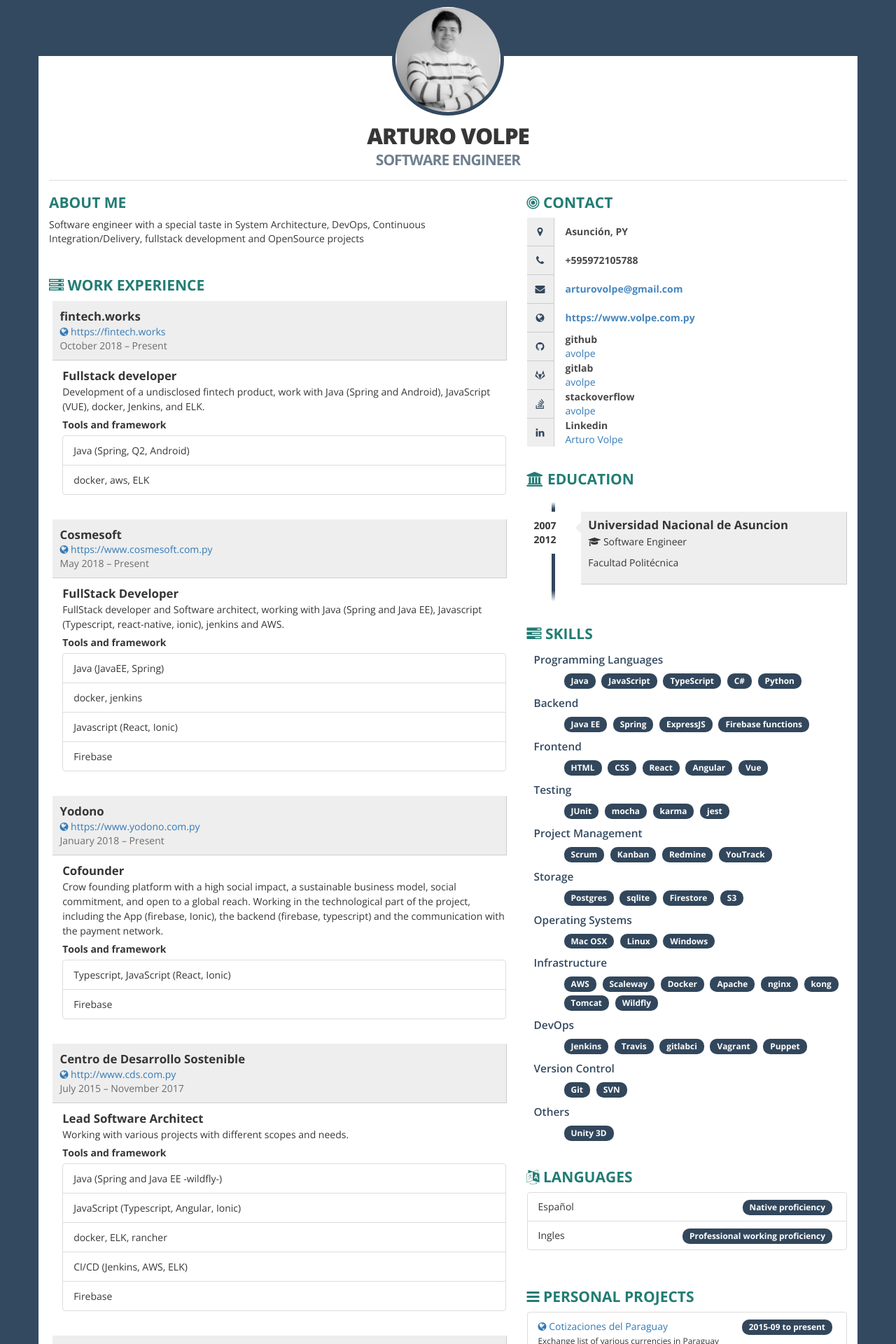
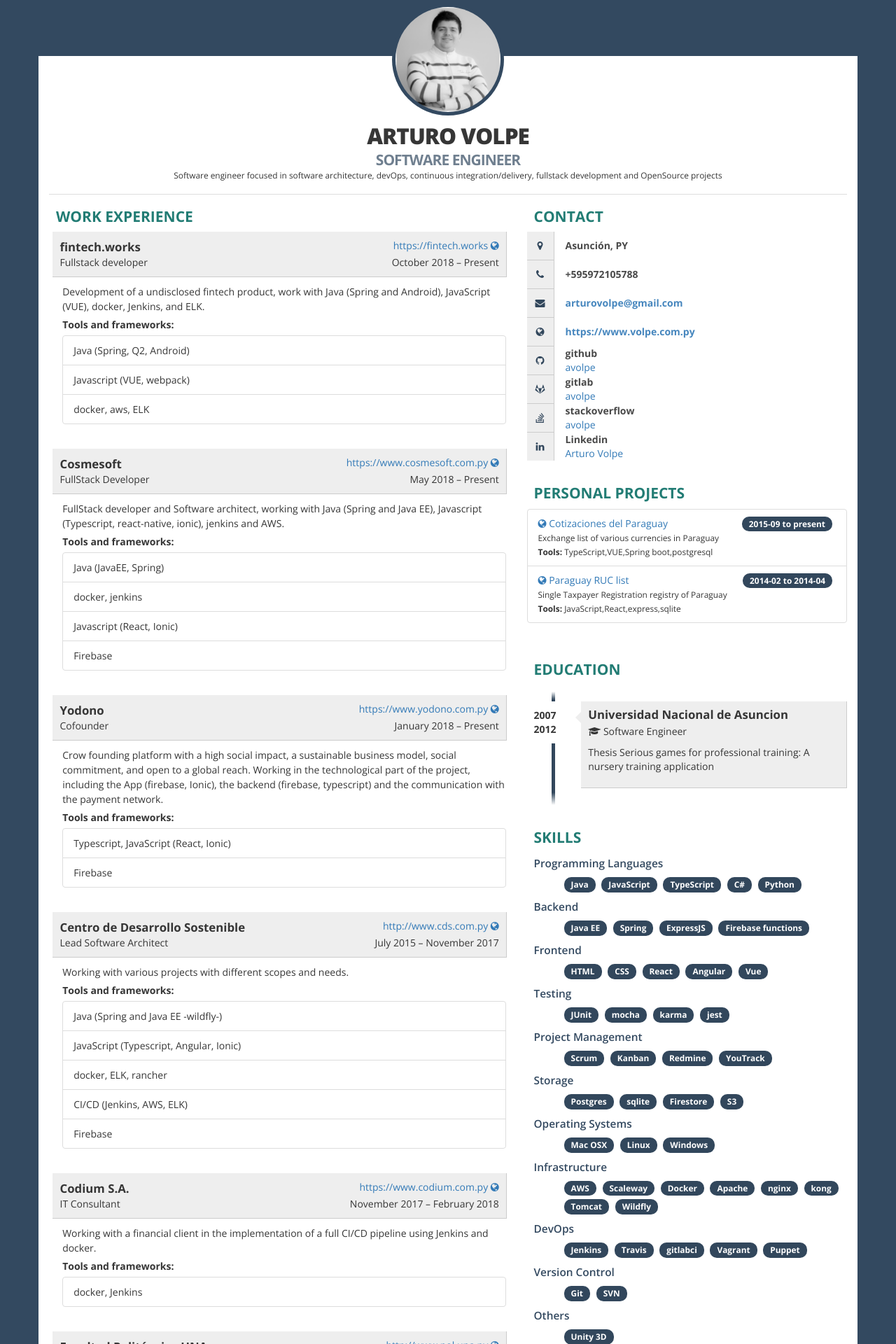
Before and after one commit to aVolpe/aVolpe.github.io, a Jekyll site: the page resume.html, which Jekyll copies as it is, in a window 1280 px wide. Shown: the top 1920 px of the page at 70% size. Built offline with Jekyll 4.4.1, drawn with Linux system fonts in a browser that asks for light colours; some of the changed text lies outside the part shown.

Commit message:
feat: update english cv

```diff
--- a/resume.html
+++ b/resume.html
@@ -286,6 +286,11 @@ blockquote {
   border-bottom: 1px solid #eee;
 }
 
+.section-title {
+  padding-left: 10px;
+}
+
+
     </style>
     <style type="text/css" media="print">
     body {
@@ -393,39 +398,44 @@ blockquote,
             </div>
             <div id="text-header" >
               <h1>Arturo Volpe<br><span>Software engineer</span></h1>
+              <small>
+              Software engineer focused in software architecture, devOps, continuous integration&#x2F;delivery, fullstack development and OpenSource projects
+              </small>
+            </div>
+            <div>
             </div>
           </div>
         </div>
       </div>
       <div class="row">
         <div class="col-xs-12 col-sm-7">
-          <!-- ABOUT ME -->
-          <div class="box">
-            <h2>About me</h2>
-            <p>Software engineer with a special taste in System Architecture, DevOps, Continuous Integration/Delivery, fullstack development and OpenSource projects</p>
-          </div>
           <!-- WORK EXPERIENCE -->
           <div class="box">
-            <h2><i class= "fa fa-server ico"></i> Work Experience</h2>
+            <h2 class="section-title"> Work Experience</h2>
               <div class="job clearfix">
                 <div class="row">
                   <div class="details">
-                    <div class="where">fintech.works</div>
-                    <div class="address">
-                      <a href="https:&#x2F;&#x2F;fintech.works" target= "_blank"><i class="fa fa-globe ico"></i> https:&#x2F;&#x2F;fintech.works</a>
+                    <div class="row">
+                      <div class="col-xs-6 where">fintech.works</div>
+                      <div class="col-xs-6 address" style="text-align: right">
+                        <a href="https:&#x2F;&#x2F;fintech.works" target= "_blank">https:&#x2F;&#x2F;fintech.works <i class="fa fa-globe ico"></i></a>
+                      </div>
                     </div>
-                    <div class="year">October 2018 – Present</div>
+                    <div class="row">
+                      <div class="col-xs-6 address">Fullstack developer</div>
+                      <div class="col-xs-6" style="text-align: right">October 2018 – Present</div>
+                    </div>
                   </div>
                 </div>
                 <div class="row">
                   <div class="job-details col-xs-11">
-                    <div class="profession">Fullstack developer</div>
                     <div class="description">
                       Development of a undisclosed fintech product, work with Java (Spring and Android), JavaScript (VUE), docker, Jenkins, and ELK.
-                      <div class="highlights">Tools and framework</div>
+                      <div class="highlights">Tools and frameworks:</div>
                       <ul class="list-group">
-                        <li class="list-group-item">Java (Spring, Q2, Android)</li>
-                        <li class="list-group-item">docker, aws, ELK</li>
+                        <li class="list-group-item" >Java (Spring, Q2, Android)</li>
+                        <li class="list-group-item" >Javascript (VUE, webpack)</li>
+                        <li class="list-group-item" >docker, aws, ELK</li>
                       </ul>
                     </div>
                   </div>
@@ -434,24 +444,28 @@ blockquote,
               <div class="job clearfix">
                 <div class="row">
                   <div class="details">
-                    <div class="where">Cosmesoft</div>
-                    <div class="address">
-                      <a href="https:&#x2F;&#x2F;www.cosmesoft.com.py" target= "_blank"><i class="fa fa-globe ico"></i> https:&#x2F;&#x2F;www.cosmesoft.com.py</a>
+                    <div class="row">
+                      <div class="col-xs-6 where">Cosmesoft</div>
+                      <div class="col-xs-6 address" style="text-align: right">
+                        <a href="https:&#x2F;&#x2F;www.cosmesoft.com.py" target= "_blank">https:&#x2F;&#x2F;www.cosmesoft.com.py <i class="fa fa-globe ico"></i></a>
+                      </div>
                     </div>
-                    <div class="year">May 2018 – Present</div>
+                    <div class="row">
+                      <div class="col-xs-6 address">FullStack Developer</div>
+                      <div class="col-xs-6" style="text-align: right">May 2018 – Present</div>
+                    </div>
                   </div>
                 </div>
                 <div class="row">
                   <div class="job-details col-xs-11">
-                    <div class="profession">FullStack Developer</div>
                     <div class="description">
                       FullStack developer and Software architect, working with Java (Spring and Java EE), Javascript (Typescript, react-native, ionic), jenkins and AWS.
-                      <div class="highlights">Tools and framework</div>
+                      <div class="highlights">Tools and frameworks:</div>
                       <ul class="list-group">
-                        <li class="list-group-item">Java (JavaEE, Spring)</li>
-                        <li class="list-group-item">docker, jenkins</li>
-                        <li class="list-group-item">Javascript (React, Ionic)</li>
-                        <li class="list-group-item">Firebase</li>
+                        <li class="list-group-item" >Java (JavaEE, Spring)</li>
+                        <li class="list-group-item" >docker, jenkins</li>
+                        <li class="list-group-item" >Javascript (React, Ionic)</li>
+                        <li class="list-group-item" >Firebase</li>
                       </ul>
                     </div>
                   </div>
@@ -460,22 +474,26 @@ blockquote,
               <div class="job clearfix">
                 <div class="row">
                   <div class="details">
-                    <div class="where">Yodono</div>
-                    <div class="address">
-                      <a href="https:&#x2F;&#x2F;www.yodono.com.py" target= "_blank"><i class="fa fa-globe ico"></i> https:&#x2F;&#x2F;www.yodono.com.py</a>
+                    <div class="row">
+                      <div class="col-xs-6 where">Yodono</div>
+                      <div class="col-xs-6 address" style="text-align: right">
+                        <a href="https:&#x2F;&#x2F;www.yodono.com.py" target= "_blank">https:&#x2F;&#x2F;www.yodono.com.py <i class="fa fa-globe ico"></i></a>
+                      </div>
                     </div>
-                    <div class="year">January 2018 – Present</div>
+                    <div class="row">
+                      <div class="col-xs-6 address">Cofounder</div>
+                      <div class="col-xs-6" style="text-align: right">January 2018 – Present</div>
+                    </div>
                   </div>
                 </div>
                 <div class="row">
                   <div class="job-details col-xs-11">
-                    <div class="profession">Cofounder</div>
                     <div class="description">
                       Crow founding platform with a high social impact, a sustainable business model, social commitment, and open to a global reach.  Working in the technological part of the project, including the App (firebase, Ionic), the backend (firebase, typescript) and the communication with the payment network.
-                      <div class="highlights">Tools and framework</div>
+                      <div class="highlights">Tools and frameworks:</div>
                       <ul class="list-group">
-                        <li class="list-group-item">Typescript, JavaScript (React, Ionic)</li>
-                        <li class="list-group-item">Firebase</li>
+                        <li class="list-group-item" >Typescript, JavaScript (React, Ionic)</li>
+                        <li class="list-group-item" >Firebase</li>
                       </ul>
                     </div>
                   </div>
@@ -484,25 +502,29 @@ blockquote,
               <div class="job clearfix">
                 <div class="row">
                   <div class="details">
-                    <div class="where">Centro de Desarrollo Sostenible</div>
-                    <div class="address">
-                      <a href="http:&#x2F;&#x2F;www.cds.com.py" target= "_blank"><i class="fa fa-globe ico"></i> http:&#x2F;&#x2F;www.cds.com.py</a>
+                    <div class="row">
+                      <div class="col-xs-6 where">Centro de Desarrollo Sostenible</div>
+                      <div class="col-xs-6 address" style="text-align: right">
+                        <a href="http:&#x2F;&#x2F;www.cds.com.py" target= "_blank">http:&#x2F;&#x2F;www.cds.com.py <i class="fa fa-globe ico"></i></a>
+                      </div>
                     </div>
-                    <div class="year">July 2015 – November 2017</div>
+                    <div class="row">
+                      <div class="col-xs-6 address">Lead Software Architect</div>
+                      <div class="col-xs-6" style="text-align: right">July 2015 – November 2017</div>
+                    </div>
                   </div>
                 </div>
                 <div class="row">
                   <div class="job-details col-xs-11">
-                    <div class="profession">Lead Software Architect</div>
                     <div class="description">
                       Working with various projects with different scopes and needs.
-                      <div class="highlights">Tools and framework</div>
+                      <div class="highlights">Tools and frameworks:</div>
                       <ul class="list-group">
-                        <li class="list-group-item">Java (Spring and Java EE -wildfly-)</li>
-                        <li class="list-group-item">JavaScript (Typescript, Angular, Ionic)</li>
-                        <li class="list-group-item">docker, ELK, rancher</li>
-                        <li class="list-group-item">CI/CD (Jenkins, AWS, ELK)</li>
-                        <li class="list-group-item">Firebase</li>
+                        <li class="list-group-item" >Java (Spring and Java EE -wildfly-)</li>
+                        <li class="list-group-item" >JavaScript (Typescript, Angular, Ionic)</li>
+                        <li class="list-group-item" >docker, ELK, rancher</li>
+                        <li class="list-group-item" >CI/CD (Jenkins, AWS, ELK)</li>
+                        <li class="list-group-item" >Firebase</li>
                       </ul>
                     </div>
                   </div>
@@ -511,21 +533,25 @@ blockquote,
               <div class="job clearfix">
                 <div class="row">
                   <div class="details">
-                    <div class="where">Codium S.A.</div>
-                    <div class="address">
-                      <a href="https:&#x2F;&#x2F;www.codium.com.py" target= "_blank"><i class="fa fa-globe ico"></i> https:&#x2F;&#x2F;www.codium.com.py</a>
+                    <div class="row">
+                      <div class="col-xs-6 where">Codium S.A.</div>
+                      <div class="col-xs-6 address" style="text-align: right">
+                        <a href="https:&#x2F;&#x2F;www.codium.com.py" target= "_blank">https:&#x2F;&#x2F;www.codium.com.py <i class="fa fa-globe ico"></i></a>
+                      </div>
                     </div>
-                    <div class="year">November 2017 – February 2018</div>
+                    <div class="row">
+                      <div class="col-xs-6 address">IT Consultant</div>
+                      <div class="col-xs-6" style="text-align: right">November 2017 – February 2018</div>
+                    </div>
                   </div>
                 </div>
                 <div class="row">
                   <div class="job-details col-xs-11">
-                    <div class="profession">IT Consultant</div>
                     <div class="description">
                       Working with a financial client in the implementation of a full CI/CD pipeline using Jenkins and docker.
-                      <div class="highlights">Tools and framework</div>
+                      <div class="highlights">Tools and frameworks:</div>
                       <ul class="list-group">
-                        <li class="list-group-item">docker, Jenkins</li>
+                        <li class="list-group-item" >docker, Jenkins</li>
                       </ul>
                     </div>
                   </div>
@@ -534,22 +560,26 @@ blockquote,
               <div class="job clearfix">
                 <div class="row">
                   <div class="details">
-                    <div class="where">Facultad Politécnica UNA</div>
-                    <div class="address">
-                      <a href="http:&#x2F;&#x2F;www.pol.una.py" target= "_blank"><i class="fa fa-globe ico"></i> http:&#x2F;&#x2F;www.pol.una.py</a>
+                    <div class="row">
+                      <div class="col-xs-6 where">Facultad Politécnica UNA</div>
+                      <div class="col-xs-6 address" style="text-align: right">
+                        <a href="http:&#x2F;&#x2F;www.pol.una.py" target= "_blank">http:&#x2F;&#x2F;www.pol.una.py <i class="fa fa-globe ico"></i></a>
+                      </div>
                     </div>
-                    <div class="year">February 2016 – December 2016</div>
+                    <div class="row">
+                      <div class="col-xs-6 address">Assistant teacher</div>
+                      <div class="col-xs-6" style="text-align: right">February 2016 – December 2016</div>
+                    </div>
                   </div>
                 </div>
                 <div class="row">
                   <div class="job-details col-xs-11">
-                    <div class="profession">Assistant teacher</div>
                     <div class="description">
 
-                      <div class="highlights">Tools and framework</div>
+                      <div class="highlights">Tools and frameworks:</div>
                       <ul class="list-group">
-                        <li class="list-group-item">Auxiliar de Enseñanza Remunerado - Algoritmos I</li>
-                        <li class="list-group-item">Auxiliar de Enseñanza Remunerado - Gestión de Centro de Cómputos</li>
+                        <li class="list-group-item" >Auxiliar de Enseñanza Remunerado - Algoritmos I</li>
+                        <li class="list-group-item" >Auxiliar de Enseñanza Remunerado - Gestión de Centro de Cómputos</li>
                       </ul>
                     </div>
                   </div>
@@ -558,22 +588,26 @@ blockquote,
               <div class="job clearfix">
                 <div class="row">
                   <div class="details">
-                    <div class="where">Facultad Politécnica</div>
-                    <div class="address">
-                      <a href="http:&#x2F;&#x2F;www.pol.una.py" target= "_blank"><i class="fa fa-globe ico"></i> http:&#x2F;&#x2F;www.pol.una.py</a>
+                    <div class="row">
+                      <div class="col-xs-6 where">Facultad Politécnica</div>
+                      <div class="col-xs-6 address" style="text-align: right">
+                        <a href="http:&#x2F;&#x2F;www.pol.una.py" target= "_blank">http:&#x2F;&#x2F;www.pol.una.py <i class="fa fa-globe ico"></i></a>
+                      </div>
                     </div>
-                    <div class="year">October 2012 – January 2015</div>
+                    <div class="row">
+                      <div class="col-xs-6 address">Software Architect</div>
+                      <div class="col-xs-6" style="text-align: right">October 2012 – January 2015</div>
+                    </div>
                   </div>
                 </div>
                 <div class="row">
                   <div class="job-details col-xs-11">
-                    <div class="profession">Software Architect</div>
                     <div class="description">
 
-                      <div class="highlights">Tools and framework</div>
+                      <div class="highlights">Tools and frameworks:</div>
                       <ul class="list-group">
-                        <li class="list-group-item">Spring</li>
-                        <li class="list-group-item">Jenkins</li>
+                        <li class="list-group-item" >Spring</li>
+                        <li class="list-group-item" >Jenkins</li>
                       </ul>
                     </div>
                   </div>
@@ -582,21 +616,25 @@ blockquote,
               <div class="job clearfix">
                 <div class="row">
                   <div class="details">
-                    <div class="where">Konecta S.A.</div>
-                    <div class="address">
-                      <a href="http:&#x2F;&#x2F;konecta.com.py" target= "_blank"><i class="fa fa-globe ico"></i> http:&#x2F;&#x2F;konecta.com.py</a>
+                    <div class="row">
+                      <div class="col-xs-6 where">Konecta S.A.</div>
+                      <div class="col-xs-6 address" style="text-align: right">
+                        <a href="http:&#x2F;&#x2F;konecta.com.py" target= "_blank">http:&#x2F;&#x2F;konecta.com.py <i class="fa fa-globe ico"></i></a>
+                      </div>
                     </div>
-                    <div class="year">September 2011 – May 2012</div>
+                    <div class="row">
+                      <div class="col-xs-6 address">Junior Software Developer</div>
+                      <div class="col-xs-6" style="text-align: right">September 2011 – May 2012</div>
+                    </div>
                   </div>
                 </div>
                 <div class="row">
                   <div class="job-details col-xs-11">
-                    <div class="profession">Junior Software Developer</div>
                     <div class="description">
 
-                      <div class="highlights">Tools and framework</div>
+                      <div class="highlights">Tools and frameworks:</div>
                       <ul class="list-group">
-                        <li class="list-group-item">Java (Android, JavaEE)</li>
+                        <li class="list-group-item" >Java (Android, JavaEE)</li>
                       </ul>
                     </div>
                   </div>
@@ -607,7 +645,7 @@ blockquote,
         <div class="col-xs-12 col-sm-5">
           <!-- CONTACT -->
           <div class="box clearfix">
-            <h2><i class="fa fa-bullseye ico"></i> Contact</h2>
+            <h2 class="section-title"> Contact</h2>
             <div class="contact-item">
               <div class="icon pull-left text-center"><span class="fa fa-map-marker fa-fw"></span></div>
 
@@ -646,23 +684,51 @@ blockquote,
               <div class="description pull-right"><a href="https:&#x2F;&#x2F;www.linkedin.com&#x2F;in&#x2F;arturo-volpe-499a5263&#x2F;" target="_blank">Arturo Volpe</a></div>
             </div>
           </div>
+          <!-- Personal Projects -->
+          <div class="box">
+            <h2 class="section-title"> Personal projects</h2>
+            <ul class="list-group">
+              <li class=" list-group-item">
+                <a href="https:&#x2F;&#x2F;cotizaciones.volpe.com.py" target= "_blank"><i class="fa fa-globe ico"></i> Cotizaciones del Paraguay</a>
+                <span class="skill badge pull-right">2015-09 to present</span>
+                <br />
+                <small>Exchange list of various currencies in Paraguay</small>
+                <br />
+                <small>
+                  <b>Tools:</b>
+                  TypeScript,VUE,Spring boot,postgresql
+                </small>
+              </li>
+              <li class=" list-group-item">
+                <a href="http:&#x2F;&#x2F;set.volpe.com.py" target= "_blank"><i class="fa fa-globe ico"></i> Paraguay RUC list</a>
+                <span class="skill badge pull-right">2014-02 to 2014-04</span>
+                <br />
+                <small>Single Taxpayer Registration registry of Paraguay</small>
+                <br />
+                <small>
+                  <b>Tools:</b>
+                  JavaScript,React,express,sqlite
+                </small>
+              </li>
+            </ul>
+          </div>
           <!-- EDUCATION -->
           <div class="box">
-            <h2><i class="fa fa-university ico"></i> Education</h2>
+            <h2 class="section-title"> Education</h2>
             <ul id="education" class="clearfix">
               <li>
                 <div class="year pull-left">2007 2012</div>
                 <div class="description pull-right">
                   <h3>Universidad Nacional de Asuncion</h3>
                   <p><i class= "fa fa-graduation-cap ico"></i> Software Engineer</p>
-                  <p>Facultad Politécnica</p>
+                  <p>Thesis Serious games for professional training: A nursery training application</p>
                 </div>
               </li>
             </ul>
           </div>
           <!-- SKILLS -->
           <div class="box">
-            <h2><i class="fa fa-tasks ico"></i> Skills</h2>
+            <h2 class="section-title">Skills</h2>
             <div class="skills clearfix">
               <div class="item-skills">
                   Programming Languages
@@ -797,9 +863,9 @@ blockquote,
               </div>
             </div>
           </div>
-          <!-- LANGUAGES -->
-          <div class="box">
-            <h2><i class="fa fa-language ico"></i> Languages</h2>
+          <!-- ANGUAGES -->
+          <div glass="box">
+            <h2 class="section-title"> Languages</h2>
             <ul class="list-group">
               <li class=" list-group-item">
                 Español
@@ -811,34 +877,6 @@ blockquote,
               </li>
             </ul>
           </div>
-          <!-- Personal Projects -->
-          <div class="box">
-            <h2><i class="fa fa-bars ico"></i> Personal projects</h2>
-            <ul class="list-group">
-              <li class=" list-group-item">
-                <a href="https:&#x2F;&#x2F;cotizaciones.volpe.com.py" target= "_blank"><i class="fa fa-globe ico"></i> Cotizaciones del Paraguay</a>
-                <span class="skill badge pull-right">2015-09 to present</span>
-                <br />
-                <small>Exchange list of various currencies in Paraguay</small>
-                <br />
-                <small>
-                  <b>Tools:</b>
-                  TypeScript,VUE,Spring boot,postgresql
-                </small>
-              </li>
-              <li class=" list-group-item">
-                <a href="http:&#x2F;&#x2F;set.volpe.com.py" target= "_blank"><i class="fa fa-globe ico"></i> Paraguay RUC list</a>
-                <span class="skill badge pull-right">2014-02 to 2014-04</span>
-                <br />
-                <small>Single Taxpayer Registration registry of Paraguay</small>
-                <br />
-                <small>
-                  <b>Tools:</b>
-                  JavaScript,React,express,sqlite
-                </small>
-              </li>
-            </ul>
-          </div>
         </div>
       </div>
     </div>
```
